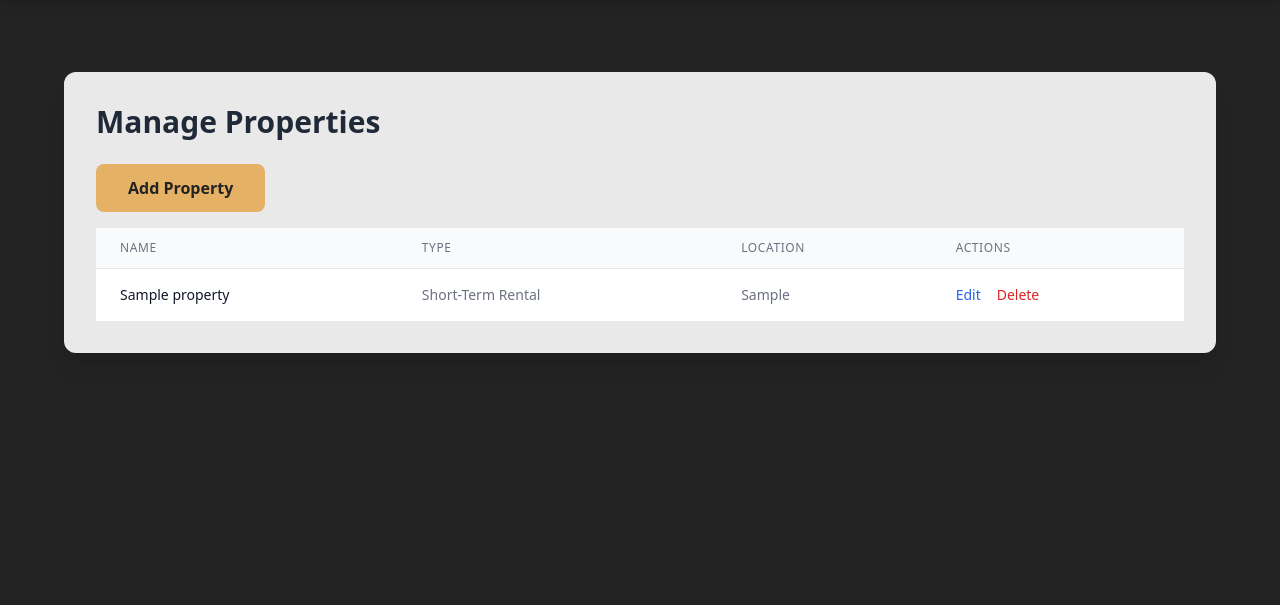
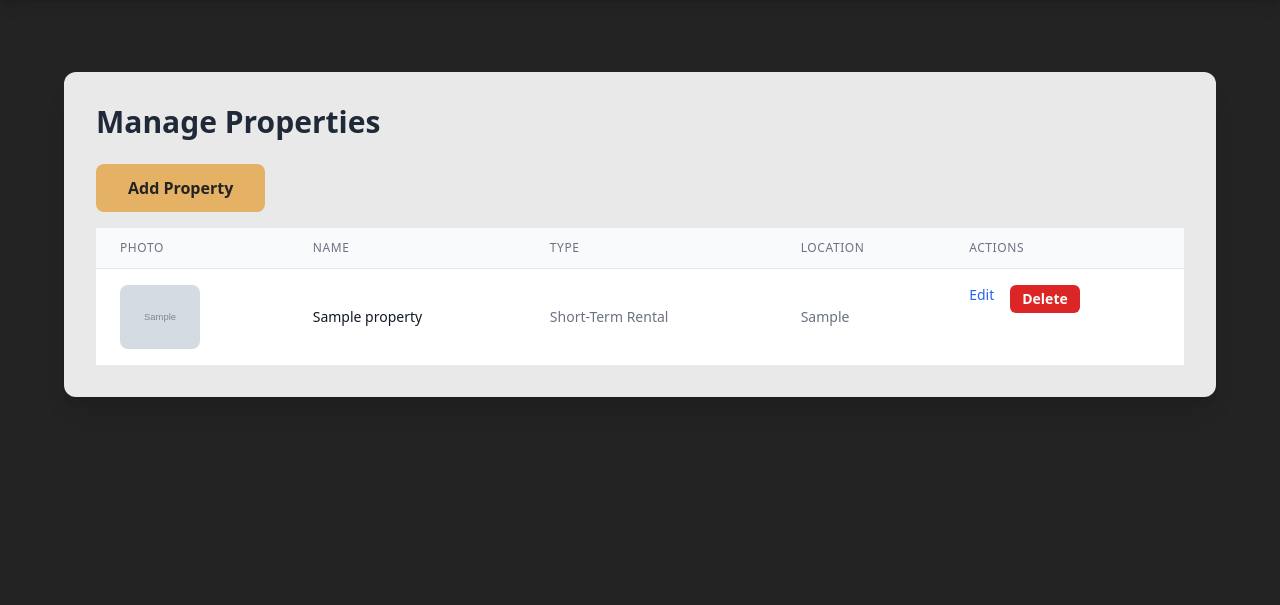
Before and after one commit to ryanyv/gip, a Django app: page /manage/properties/ in a window 1280 px wide. Shown: the part 80-685 px from the top of the page. Run offline with Django 5.2, Linux system fonts and the light colour scheme; a user stored in the database is signed in; tables that the repository leaves empty hold one stand-in row (values such as "Sample post"); grey boxes marked "Sample" are stand-in pictures; some libraries are stand-ins or nearby versions.

Commit message:
Add photo preview and delete button to property management

```diff
--- a/static/css/style.css
+++ b/static/css/style.css
@@ -40,6 +40,19 @@ a:hover, .hover\:text-gold:hover {
 .button-gold:hover {
   background: var(--gip-gold-light);
   color: #232323;
+}
+
+.button-red {
+  background: #dc2626;
+  color: #fff;
+  border-radius: 0.5rem;
+  padding: 0.5rem 1rem;
+  font-weight: 700;
+  transition: background 0.2s;
+}
+.button-red:hover {
+  background: #b91c1c;
+  color: #fff;
 }
 
 .navbar, .footer {
--- a/templates/admin_panel/manage_properties.html
+++ b/templates/admin_panel/manage_properties.html
@@ -11,6 +11,7 @@
       <table class="min-w-full divide-y divide-gray-200">
         <thead class="bg-gray-50">
           <tr>
+            <th class="px-6 py-3 text-left text-xs font-medium text-gray-500 uppercase tracking-wider">Photo</th>
             <th class="px-6 py-3 text-left text-xs font-medium text-gray-500 uppercase tracking-wider">Name</th>
             <th class="px-6 py-3 text-left text-xs font-medium text-gray-500 uppercase tracking-wider">Type</th>
             <th class="px-6 py-3 text-left text-xs font-medium text-gray-500 uppercase tracking-wider">Location</th>
@@ -19,13 +20,20 @@
         </thead>
         <tbody class="bg-white divide-y divide-gray-200">
           {% for property in properties %}
-          <tr>
+          <tr onclick="window.location.href='{% url 'admin:properties_property_change' property.id %}'" class="cursor-pointer hover:bg-gray-50">
+            <td class="px-6 py-4 whitespace-nowrap">
+              {% if property.photos.first %}
+                <img src="{{ property.photos.first.image.url }}" alt="{{ property.name }}" class="h-16 w-20 object-cover rounded-lg" />
+              {% else %}
+                <div class="h-16 w-20 flex items-center justify-center bg-gray-100 text-gray-400 rounded-lg text-xs">No Photo</div>
+              {% endif %}
+            </td>
             <td class="px-6 py-4 whitespace-nowrap text-sm font-medium text-gray-900">{{ property.name }}</td>
             <td class="px-6 py-4 whitespace-nowrap text-sm text-gray-500">{{ property.get_property_type_display }}</td>
             <td class="px-6 py-4 whitespace-nowrap text-sm text-gray-500">{{ property.location }}</td>
-            <td class="px-6 py-4 whitespace-nowrap text-sm text-gray-500 flex gap-4">
+            <td class="px-6 py-4 whitespace-nowrap text-sm text-gray-500 flex gap-4" onclick="event.stopPropagation();">
               <a href="{% url 'admin:properties_property_change' property.id %}" class="text-blue-600 hover:underline">Edit</a>
-              <a href="{% url 'admin:properties_property_delete' property.id %}" class="text-red-600 hover:underline">Delete</a>
+              <a href="{% url 'admin:properties_property_delete' property.id %}" class="button-red text-white px-3 py-1 rounded-md">Delete</a>
             </td>
           </tr>
           {% empty %}
```
